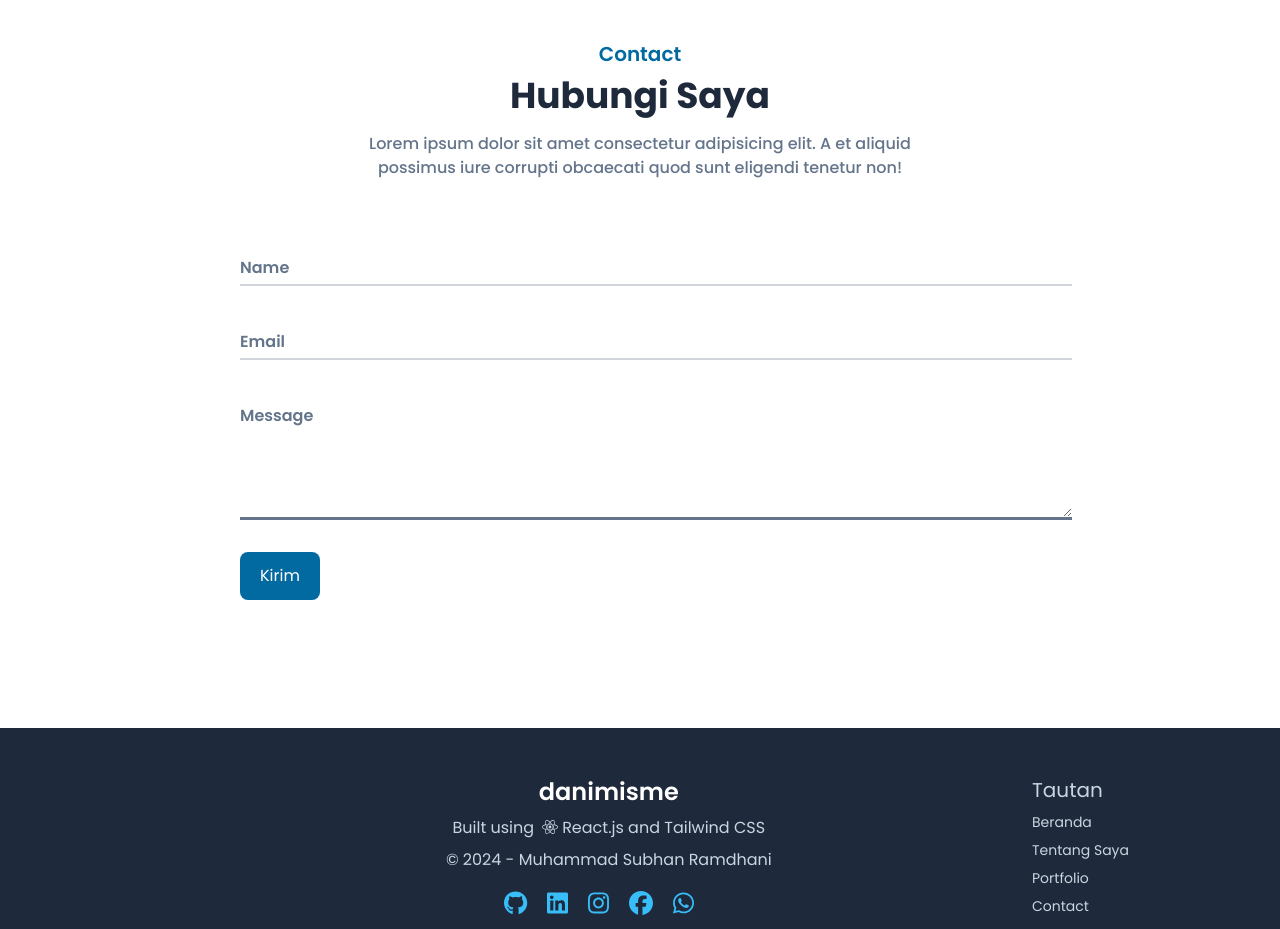
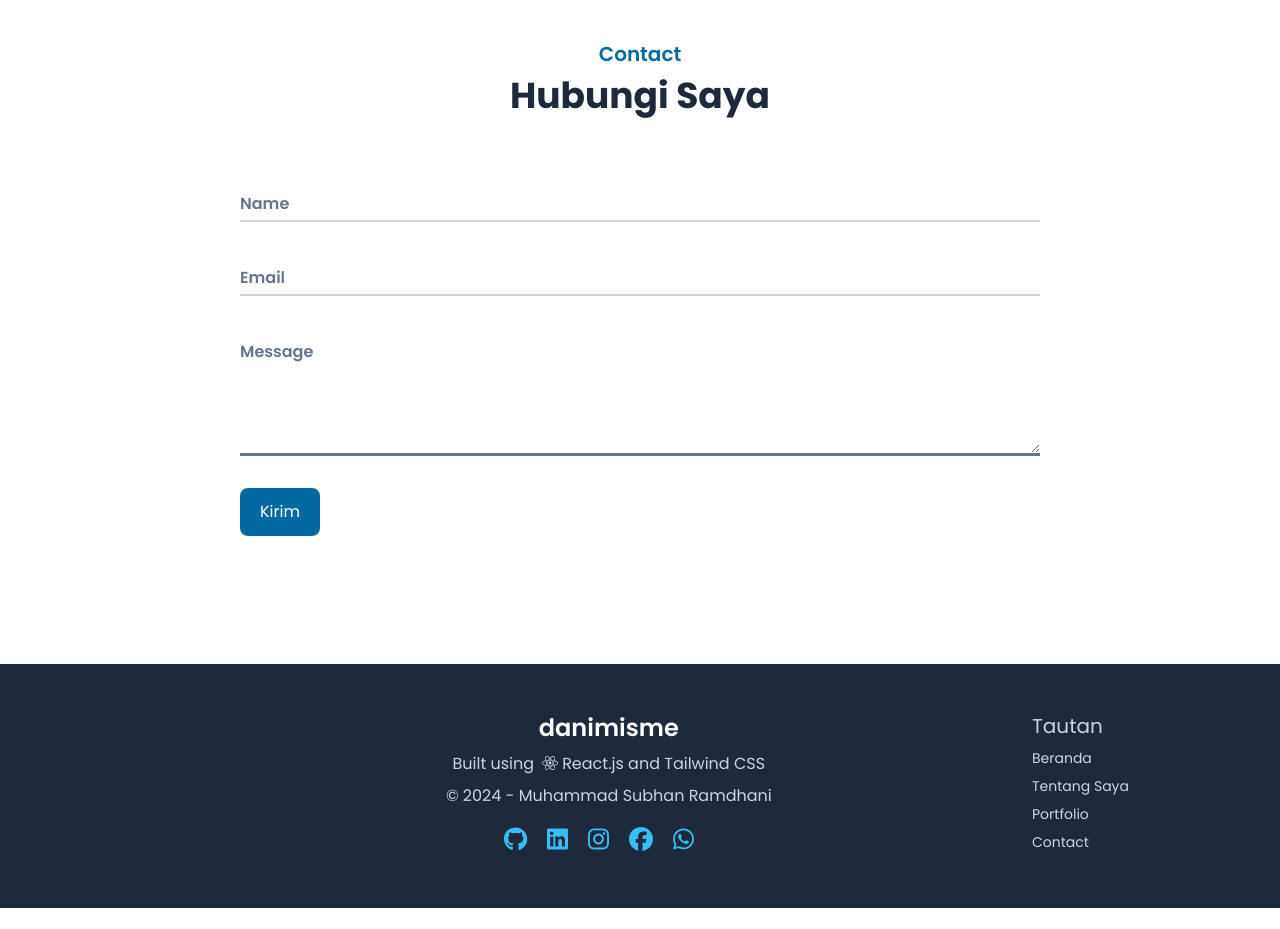
Before and after one commit to danimisme/portfolio, a React (Vite) app: page / in a window 1280 px wide. Shown: the part 3120-4049 px from the top of the page. After the commit the page ends 4028 px from the top, so only its background shows below. Built offline with nearby package versions, Linux system fonts and the light colour scheme.

Commit message:
modif margin and pading input form and remove contetnt

```diff
--- a/src/components/Elements/Input/index.jsx
+++ b/src/components/Elements/Input/index.jsx
@@ -4,7 +4,7 @@ import TextArea from "./TextArea";
 
 export default function InputForm({ type, name, label, ...props }) {
   return (
-    <div className="w-full relative z-0 mx-4 mb-8">
+    <div className="w-full relative z-0 mb-8">
       {type === "textarea" ? (
         <TextArea name={name} {...props} />
       ) : (
--- a/src/components/Fragments/ContactSection.jsx
+++ b/src/components/Fragments/ContactSection.jsx
@@ -12,14 +12,9 @@ export default function ContactSection() {
             <h2 className="font-bold text-dark text-3xl md:text-4xl mb-4">
               Hubungi Saya
             </h2>
-            <p className="text-md font-medium text-secondary">
-              Lorem ipsum dolor sit amet consectetur adipisicing elit. A et
-              aliquid possimus iure corrupti obcaecati quod sunt eligendi
-              tenetur non!
-            </p>
           </div>
         </div>
-        <div className="w-full md:w-2/3 mx-auto">
+        <div className="w-full md:w-2/3 mx-auto px-4">
           <form action="">
             <InputForm name="name" label="Name" placeholder=" " />
             <InputForm
@@ -34,7 +29,7 @@ export default function ContactSection() {
               label="Message"
               placeholder=" "
             />
-            <button className="bg-primary text-white px-5 py-3 rounded-lg mx-4 hover:opacity-80 hover:shadow-md transition duration-300">
+            <button className="bg-primary text-white px-5 py-3 rounded-lg  hover:opacity-80 hover:shadow-md transition duration-300">
               Kirim
             </button>
           </form>
```
